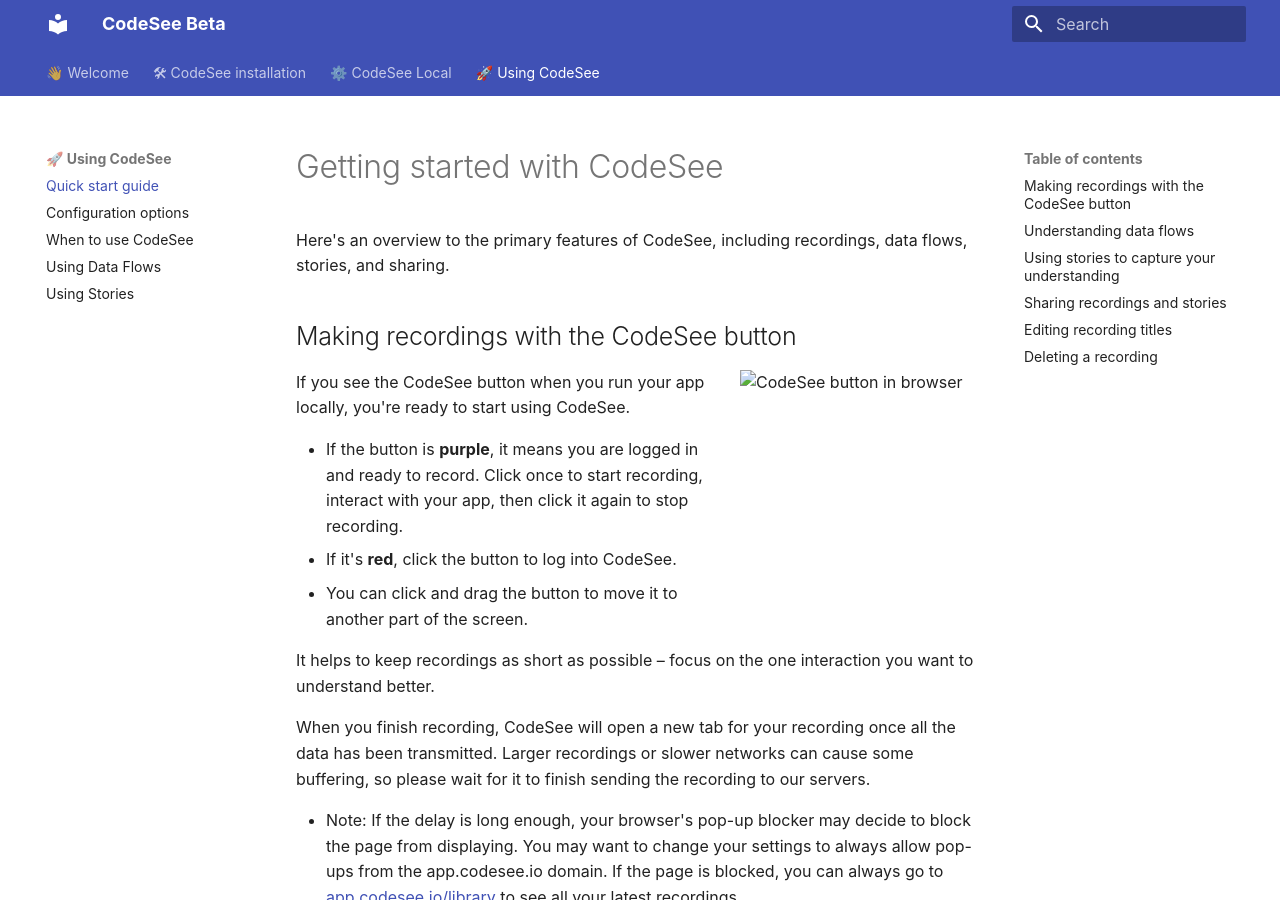
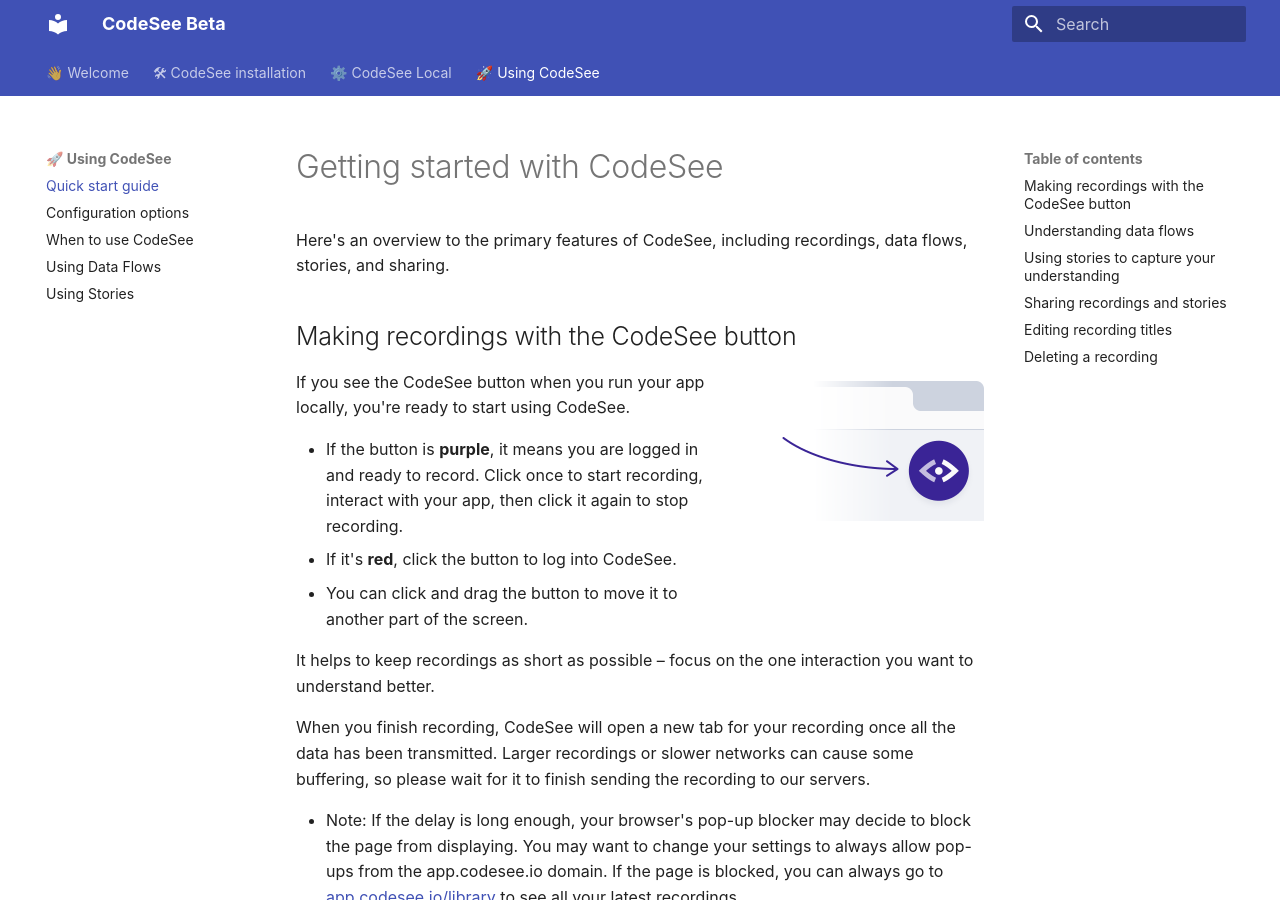
Before and after one commit to Codesee-io/docs, an MkDocs documentation site: the page built from docs/use/quick-start.md, in a window 1280 px wide and 900 px high. Built offline with MkDocs 1.6.1 and Material for MkDocs 9.7.7, drawn with Linux system fonts in a browser that asks for light colours; comment, search, counter and statistics services are not loaded.

Commit message:
more dots

```diff
--- a/docs/use/quick-start.md
+++ b/docs/use/quick-start.md
@@ -4,7 +4,7 @@ Here's an overview to the primary features of CodeSee, including recordings, dat
 
 ## Making recordings with the CodeSee button
 <p class="block">
-  <img alt="CodeSee button in browser" src="img/codesee_in_browser@2x.png" width="244" height="162" align="right">
+  <img alt="CodeSee button in browser" src="../../img/codesee_in_browser@2x.png" width="244" height="162" align="right">
 </p>
 
 If you see the CodeSee button when you run your app locally, you're ready to start using CodeSee.
@@ -23,7 +23,7 @@ When you finish recording, CodeSee will open a new tab for your recording once a
 
 A data flow is a detailed timeline view of the code that ran during a CodeSee recording. The data flow is laid out in code execution order, meaning that it shows what order each function was called in regardless of what file the function is located in.
 
-![CodeSee data flow](img/data_flow.png)
+![CodeSee data flow](../../img/data_flow.png)
 
 **Source code**
 
```
